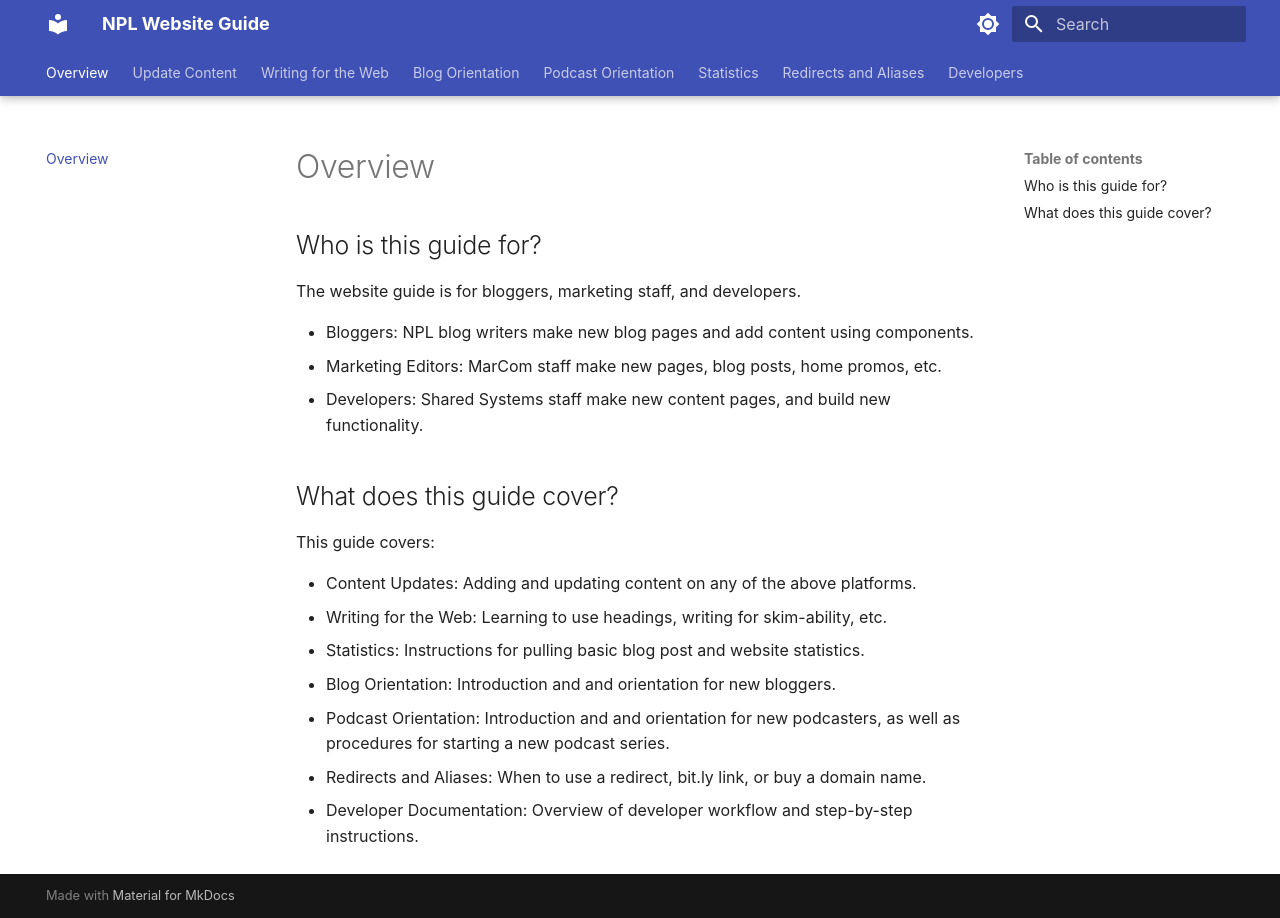
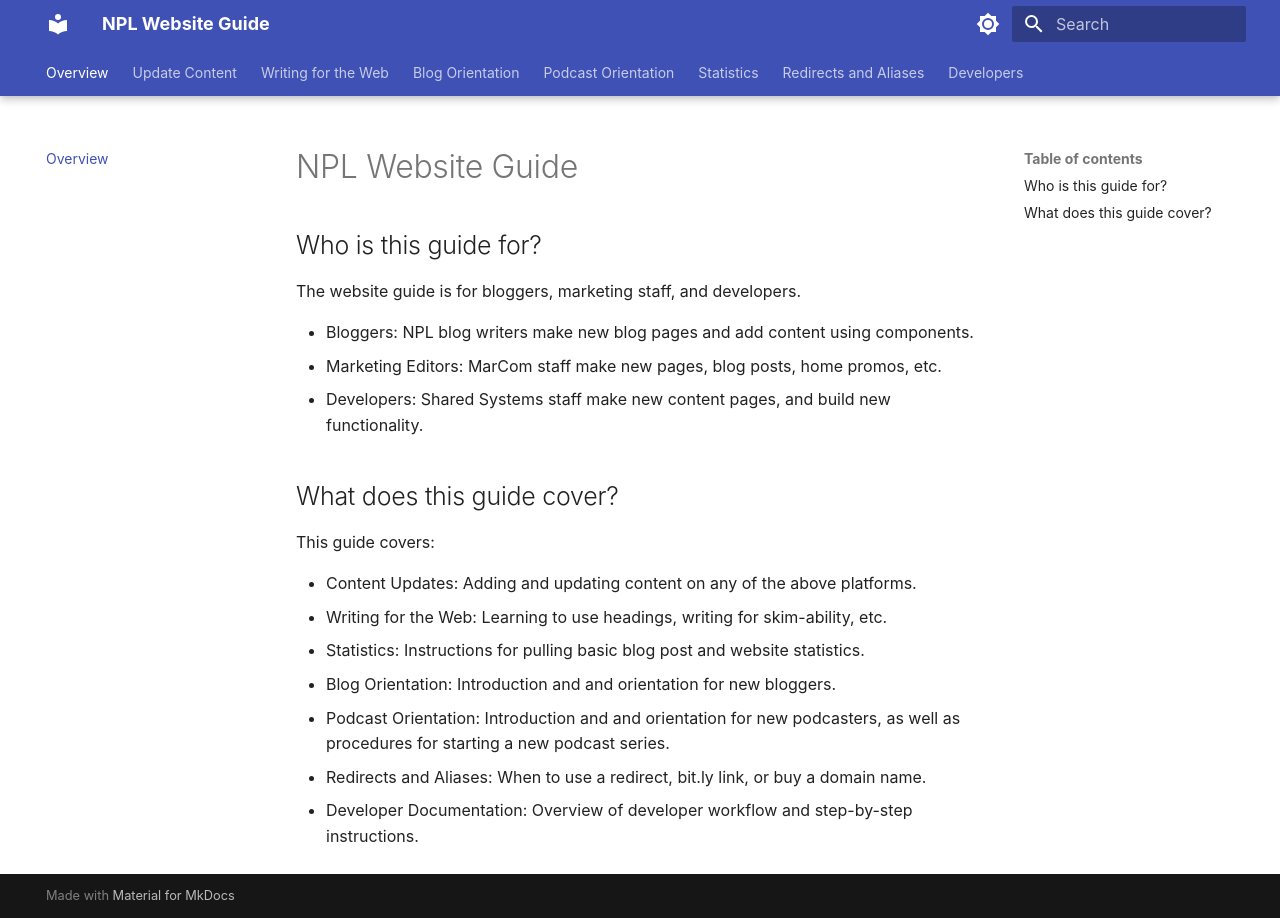
Before and after one commit to Nashville-Public-Library/bedework-docs, an MkDocs documentation site: the page built from docs/index.md, in a window 1280 px wide. Built offline with MkDocs 1.6.1 and Material for MkDocs 9.7.7, drawn with Linux system fonts in a browser that asks for light colours.

Commit message:
update home page

```diff
--- a/docs/index.md
+++ b/docs/index.md
@@ -1,4 +1,4 @@
-# Overview
+# NPL Website Guide
 
 ## Who is this guide for?
 
```
